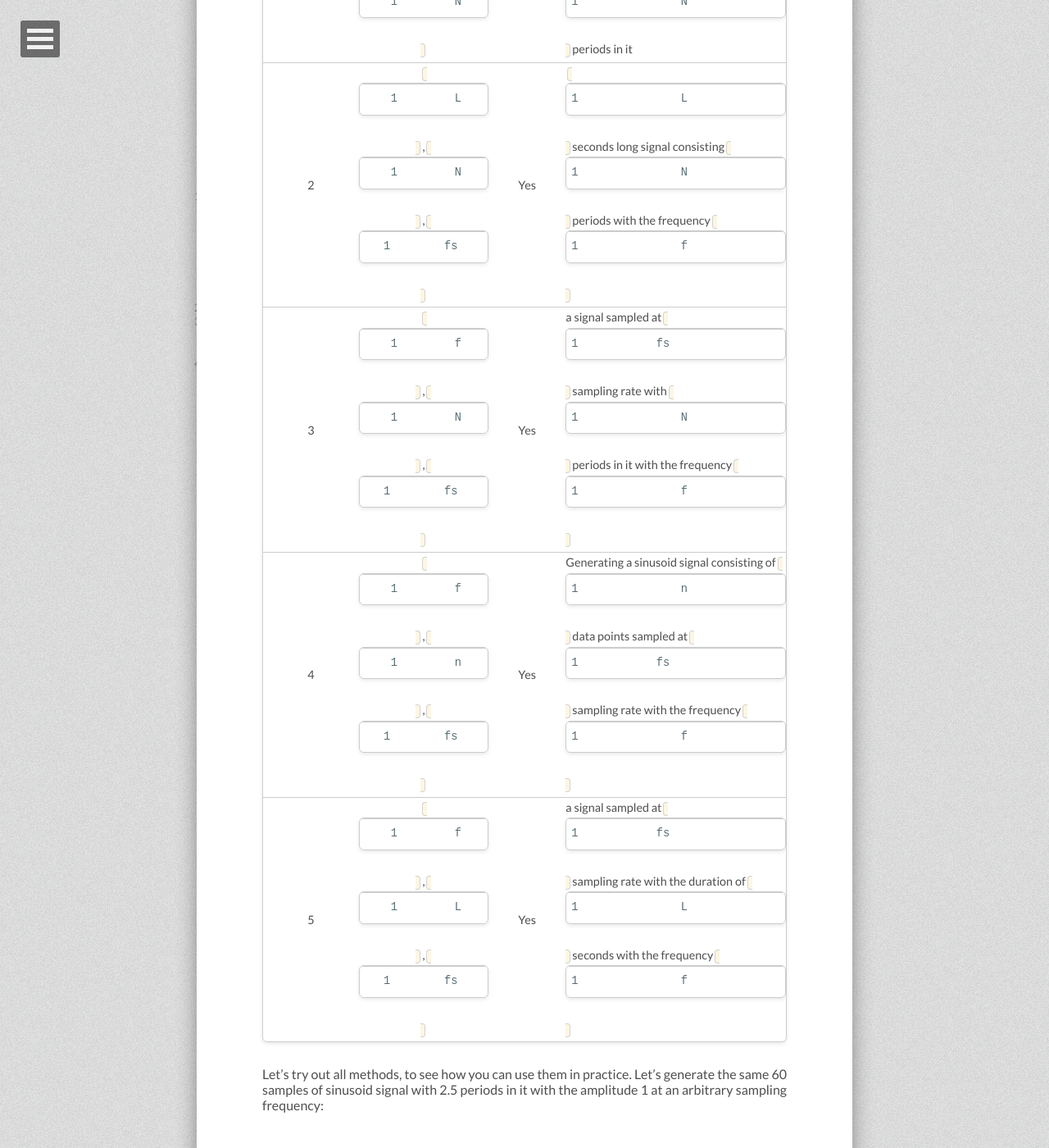
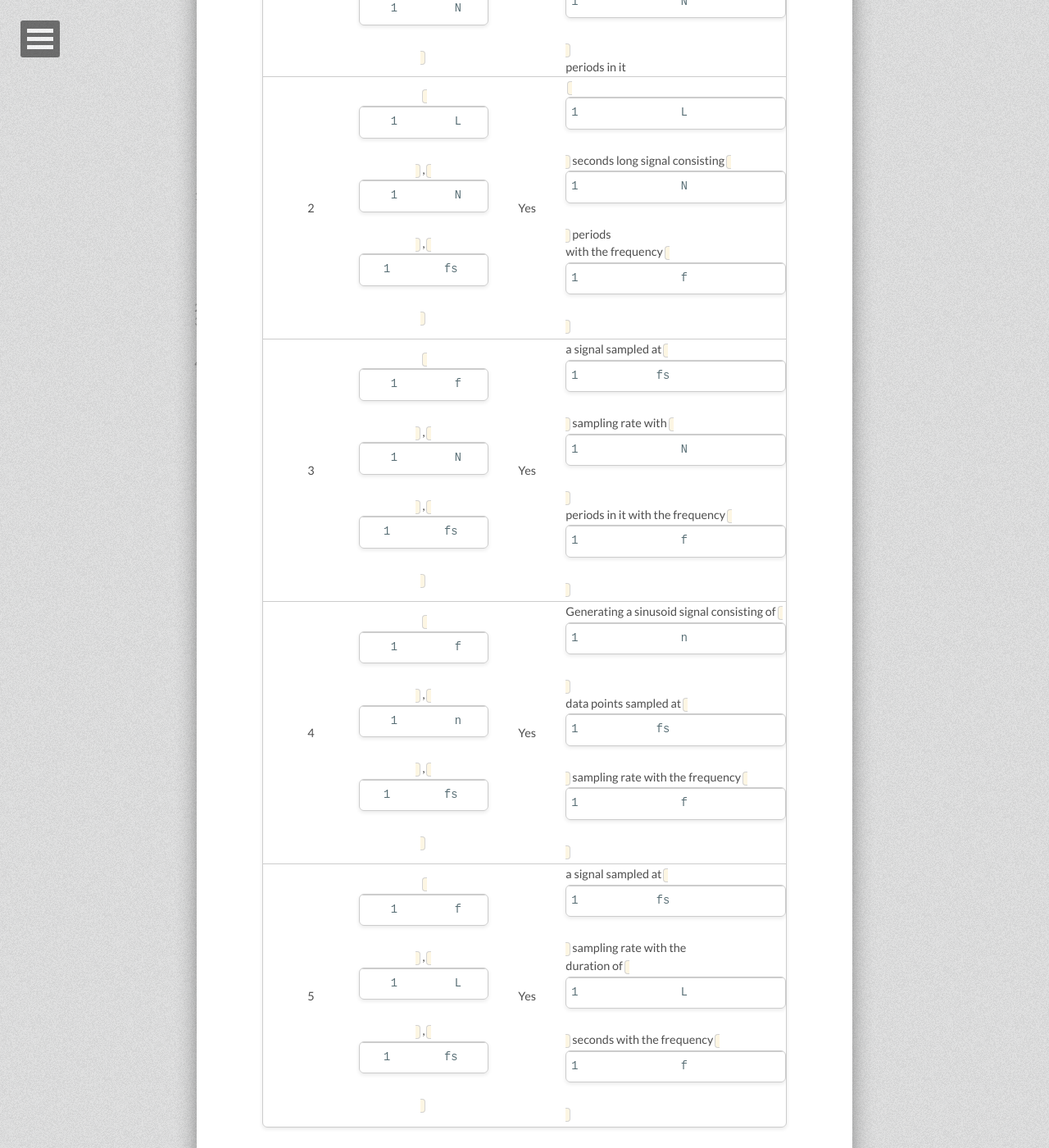
Before and after one commit to tiborsimon/tiborsimon.github.io, a Jekyll site: the page built from _posts/2015-05-28-smart-sinusoids.md, in a window 1280 px wide and 1400 px high, scrolled down 5573 px. Shown: the whole window at 82% size. Built offline with Jekyll 4.4.1, drawn with Linux system fonts in a browser that asks for light colours; nearby versions of some CDN libraries; comment, search, counter and statistics services are not loaded.

Commit message:
Article update

```diff
--- a/_posts/2015-05-28-smart-sinusoids.md
+++ b/_posts/2015-05-28-smart-sinusoids.md
@@ -78,11 +78,11 @@ With these parameters there are 5 main generation methods for sinusoid signals.
 
 | Method index | Required parameters | CT DT lock     | Description  |
 |:-------------:|:------------------:|:--------------:|:-------------|
-| 1 | `n`, `N`          | No  | a signal consisting of `n` data points with `N` periods in it
-| 2 | `L`, `N`, `fs`  | Yes | `L` seconds long signal consisting `N` periods with the frequency `f`
-| 3 | `f`, `N`, `fs`  | Yes | a signal sampled at `fs` sampling rate with `N` periods in it with the frequency `f`
-| 4 | `f`, `n`, `fs`  | Yes | Generating a sinusoid signal consisting of `n` data points sampled at `fs` sampling rate with the frequency `f`
-| 5 | `f`, `L`, `fs`  | Yes | a signal sampled at `fs` sampling rate with the duration of `L` seconds with the frequency `f`
+| 1 | `n`, `N`          | No  | a signal consisting of `n` data points with `N`<br> periods in it
+| 2 | `L`, `N`, `fs`    | Yes | `L` seconds long signal consisting `N` periods<br> with the frequency `f`
+| 3 | `f`, `N`, `fs`    | Yes | a signal sampled at `fs` sampling rate with `N` <br>periods in it with the frequency `f`
+| 4 | `f`, `n`, `fs`    | Yes | Generating a sinusoid signal consisting of `n` <br>data points sampled at `fs` sampling rate with the frequency `f`
+| 5 | `f`, `L`, `fs`    | Yes | a signal sampled at `fs` sampling rate with the <br>duration of `L` seconds with the frequency `f`
 
 Let's try out all methods, to see how you can use them in practice. Let's generate the same 60 samples of sinusoid signal with 2.5 periods in it with the amplitude 1 at an arbitrary sampling frequency:
 
```
